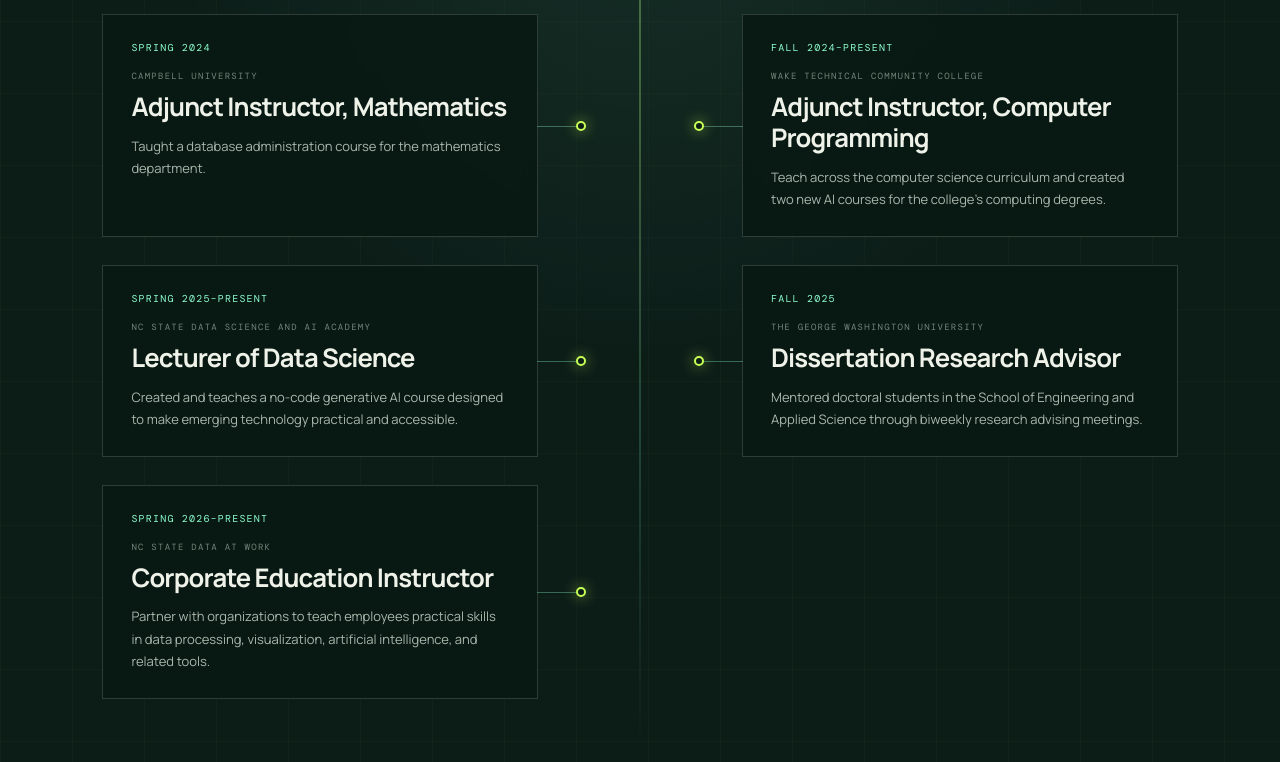
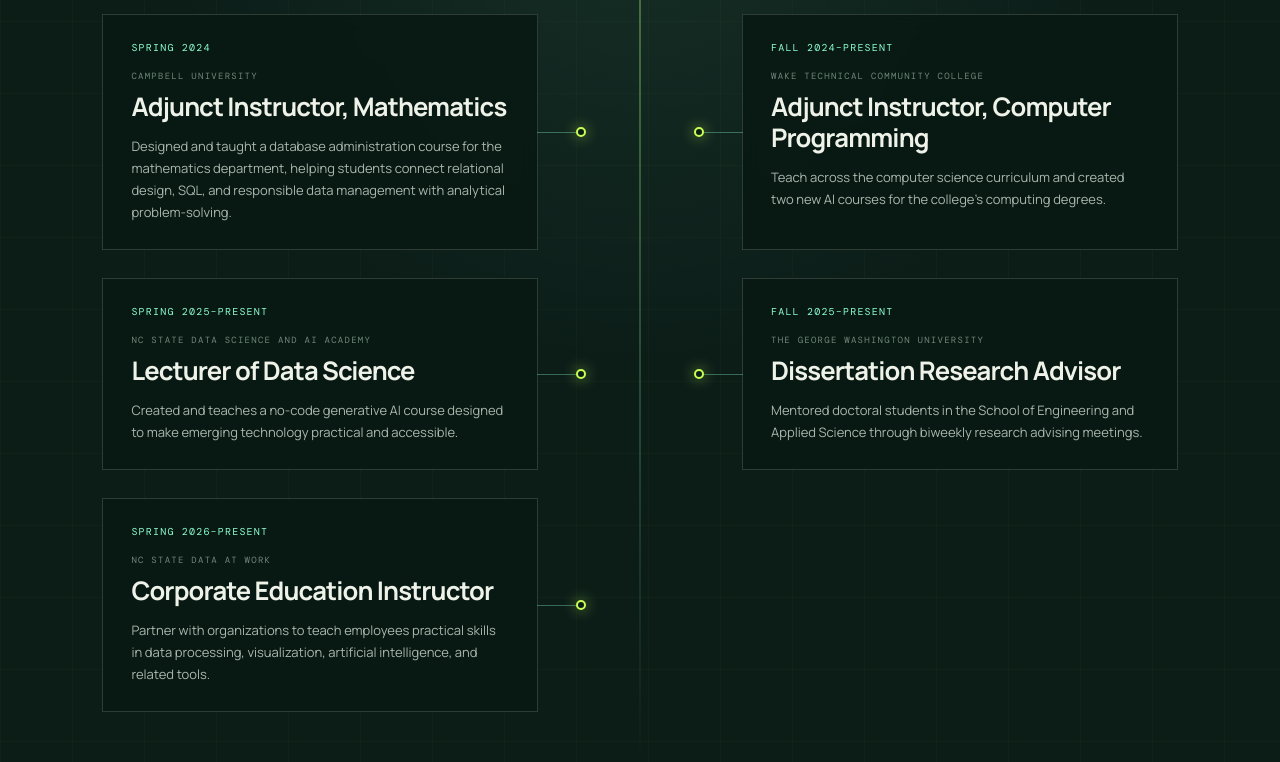
Before and after one commit to HogRed/joe-faith, a plain HTML site: page index.html in a window 1280 px wide. Shown: the part 6000-6762 px from the top of the page. Drawn offline with nearby package versions, Linux system fonts and the light colour scheme; a web font is replaced by a local one.

Commit message:
Refine career path details

```diff
--- a/index.html
+++ b/index.html
@@ -186,7 +186,7 @@
           <p class="node-date">Spring 2024</p>
           <p class="node-theme">Campbell University</p>
           <h3>Adjunct Instructor, Mathematics</h3>
-          <p>Taught a database administration course for the mathematics department.</p>
+          <p>Designed and taught a database administration course for the mathematics department, helping students connect relational design, SQL, and responsible data management with analytical problem-solving.</p>
         </article>
 
         <article class="path-node path-node-branch branch-right reveal">
@@ -207,7 +207,7 @@
 
         <article class="path-node path-node-branch branch-right reveal">
           <div class="node-dot" aria-hidden="true"></div>
-          <p class="node-date">Fall 2025</p>
+          <p class="node-date">Fall 2025–Present</p>
           <p class="node-theme">The George Washington University</p>
           <h3>Dissertation Research Advisor</h3>
           <p>Mentored doctoral students in the School of Engineering and Applied Science through biweekly research advising meetings.</p>
```
